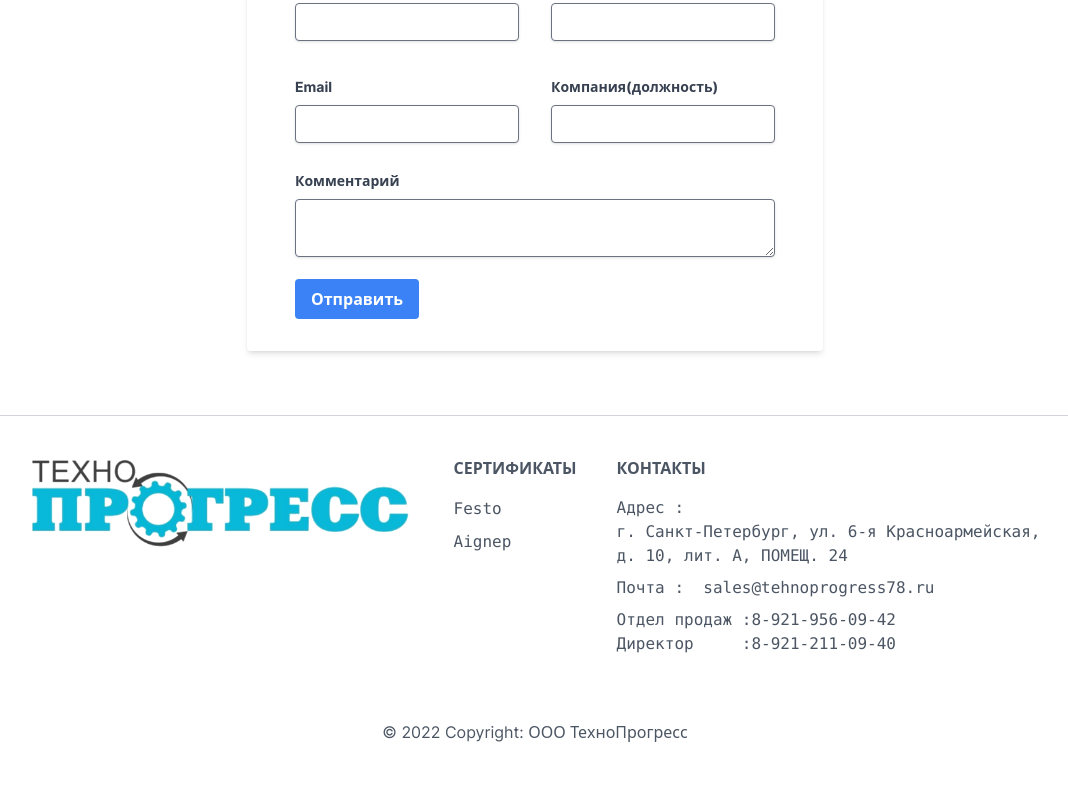
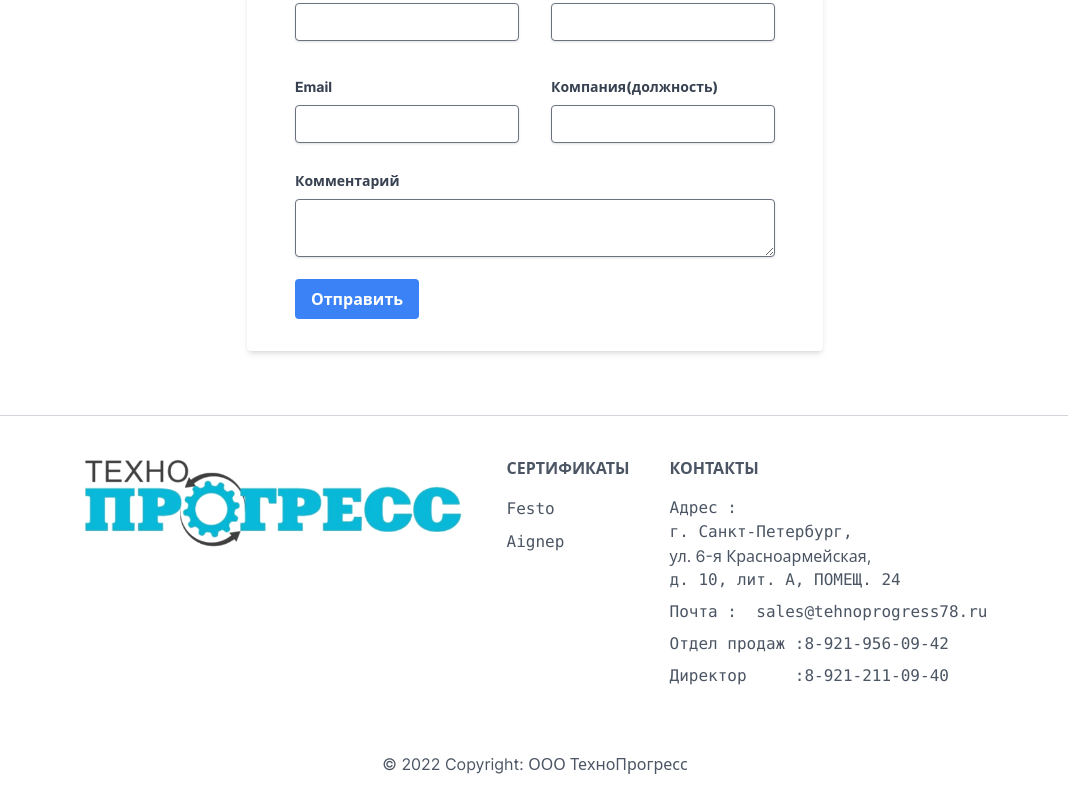
Before and after one commit to SoraHimmel2/TehnoProgress, a Next.js app: page / in a window 1280 px wide. Shown: the part 1323-2123 px from the top of the page, without its empty margins (105-1173 px from the left). Before the commit the page ends 2091 px from the top, so only its background shows below. Built offline with nearby package versions, Linux system fonts and the light colour scheme.

Commit message:
change styles

```diff
--- a/src/components/layout/Footer.tsx
+++ b/src/components/layout/Footer.tsx
@@ -10,11 +10,8 @@ const Footer: React.FunctionComponent = () => {
               className='
               mb-4
               flex
-              items-center
-              justify-center
-              font-semibold
-              uppercase
-              md:justify-start
+              flex-col
+              items-start
             '
             >
               {/* <svg
@@ -35,42 +32,41 @@ const Footer: React.FunctionComponent = () => {
               <img src='/images/logo-vq.png' className='w-96'></img>
             </h6>
           </div>
-          <div className='flex-col '>
-            <h6 className='font-semibold uppercase'>Сертификаты</h6>
-            <div className='py-4'>
+          <div className='flex flex-col items-start'>
+            <h6 className='mb-4 font-semibold uppercase'>Сертификаты</h6>
+
             <div className='mb-2'>
               <Link href={`/certificates/sertificate1.png`}>
                 <a className='font-mono'>Festo</a>
               </Link>
             </div>
-              <div className='mb-2'>
+            <div className='mb-2 '>
               <Link href={`/certificates/sertificate2.png`}>
                 <a className='font-mono'>Aignep</a>
               </Link>
             </div>
           </div>
-          </div>
-          <div className='flex flex-col items-center justify-center    '>
+
           <div className='flex flex-col items-start'>
             <h6 className=' mb-4 font-semibold uppercase'>Контакты</h6>
+            <div className='flex w-60 flex-wrap'>
+              <div className='font-mono'>Адрес :&nbsp;</div>
+              <div className='font-mono'>г. Санкт-Петербург,</div>
+              <div>ул. 6-я Красноармейская,</div>
+              <div className='mb-2 font-mono'>д. 10, лит. А, ПОМЕЩ. 24</div>
+            </div>
 
-              <div className='font-mono'>Адрес :&nbsp;</div>
-              <div className='font-mono'>
-                г. Санкт-Петербург, ул. 6-я Красноармейская,
-              </div>
-              <div className='mb-2 font-mono'>д. 10, лит. А, ПОМЕЩ. 24</div>
             <div className='mb-2 flex flex-wrap'>
               <div className='font-mono'>Почта : &nbsp;</div>
               <div className='font-mono'>sales@tehnoprogress78.ru</div>
             </div>
-              <div className='flex flex-wrap justify-between '>
+            <div className='mb-2 flex flex-wrap justify-between '>
               <div className='font-mono'>Отдел продаж : </div>
               <div className='font-mono'>8-921-956-09-42</div>
             </div>
             <div className=' flex flex-wrap justify-between '>
               <div className='font-mono'>Директор &nbsp; &nbsp; :</div>
               <div className=' font-mono'>8-921-211-09-40</div>
-              </div>
             </div>
           </div>
         </div>
```
Lines whose indentation alone changed are shown as unchanged.
